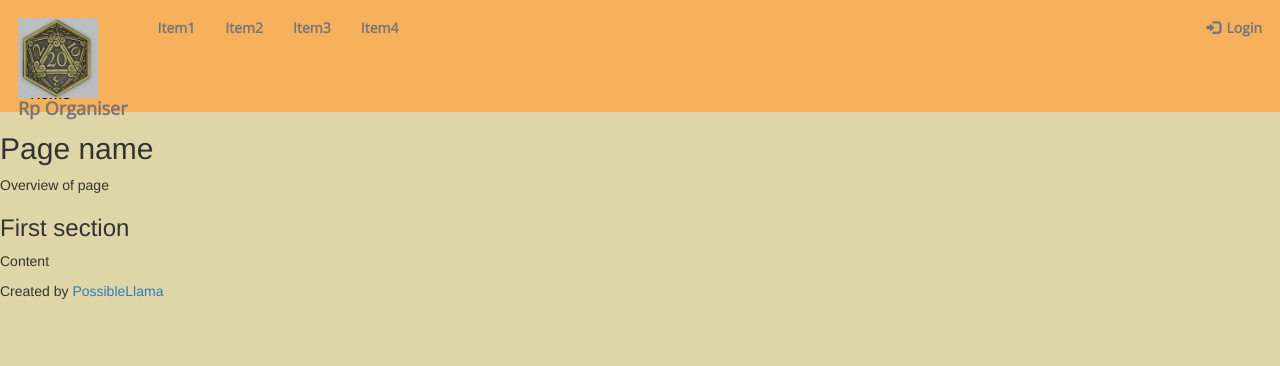
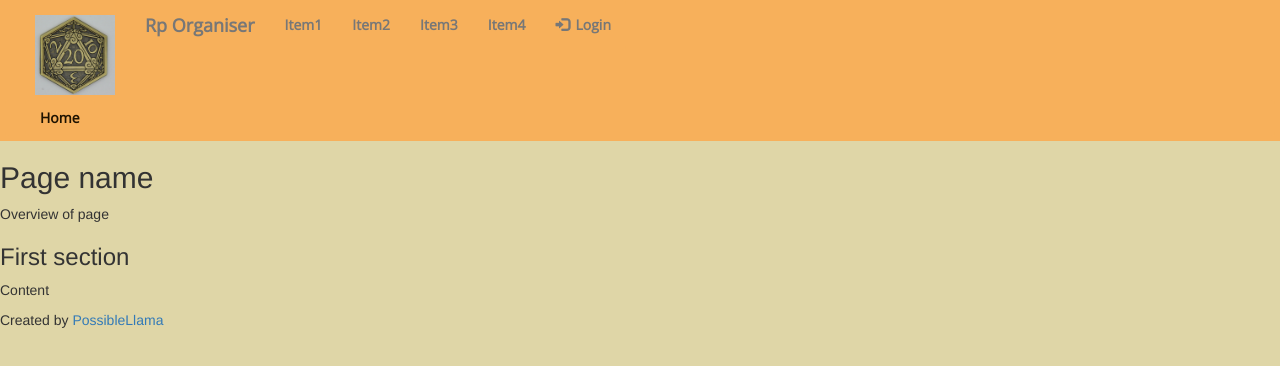
Before and after one commit to PossibleLlama/RP_Organiser, a plain HTML site: page WebContent/html/template.html in a window 1280 px wide. Drawn offline with nearby package versions, Linux system fonts and the light colour scheme.

Commit message:
Changed layout

```diff
--- a/WebContent/css/global.css
+++ b/WebContent/css/global.css
@@ -13,7 +13,10 @@ ______________________________*/
 body {
   background-color: #DFD6A7;
 }
-
+.centered {
+  width: auto;
+  margin: 0 auto;
+}
 /* Header
 ______________________________*/
 .headerBanner {
@@ -21,13 +24,16 @@ ______________________________*/
   font-family: 'Open Sans','Roboto', sans-serif;
   font-weight: 600;
   color: 1F1300;
+  width: 100%;
+  display: inline-block;
 }
 /* Whole navbar at top of page */
 .topNavigation {
   background-color: inherit;
-  border: solid #F7B05B;
-  padding: 20, 30;
-  margin: 5, 10;
+  border: 0px;
+  padding: 20px, 30px;
+  margin: 5px, 20px;
+  display: inline-block;
 }
 /* Login button on right of navbar */
 .glyphicon {
@@ -37,18 +43,26 @@ ______________________________*/
 a.navLinks {
   color: red; /* Currently not working */
 }
+.logo {
+  display: inline-block;
+  margin-left: 20px;
+}
 /* Breadcrumb at bottom of header */
 .breadcrumb {
   background-color: inherit;
   color: #1F1300;
+  margin: 5px;
+  margin-top: 25px;
 }
 .breadcrumb:hover {
   color: #000;
-  font-weight: 800;
+  font-weight: 1000;
+  text-decoration: none;
 }
 .breadcrumb:focus {
   color: #000;
-  font-weight: 800;
+  font-weight: 1000;
+  text-decoration: none;
 }
 /* Footer
 ______________________________*/
--- a/WebContent/html/template.html
+++ b/WebContent/html/template.html
@@ -43,7 +43,6 @@
 				<div class="container-fluid">
 					<div class="navbar-header" width-min="100">
 						<a href="html/index/html" class="navbar-brand">
-							<img src="..\resources\placeholderLogo.jpg" height="80" width="80" alt="Logo" >
 							Rp Organiser
 						</a>
 					</div>  <!-- Navbar header --> <!-- Should all be clickable, however currently not working properly -->
@@ -59,13 +58,18 @@
 				</div>
 		</nav>
 
+		<a href="html/index/html" class="navbar-brand">
+			<img src="..\resources\placeholderLogo.jpg"
+			height="80" width="80" alt="Logo"
+			class="logo">
+		</a>
 		<p class="breadcrumb">
 			<a href="html/index.html" title="Homepage" class="breadcrumb">Home</a>
 		</p>
 
 	</header>
 
-	<main role="main">
+	<main role="main" class="centered">
 		<h2>Page name</h2>
 		<p>Overview of page</p>
 
@@ -75,7 +79,7 @@
 		</section>
 	</main>
 
-	<footer role="contentinfo">
+	<footer role="contentinfo" class="centered">
 		<p>Created by <a href="https://twitter.com/Possible_Llama"
 			title="Twitter account"
 			target="_blank"
```
